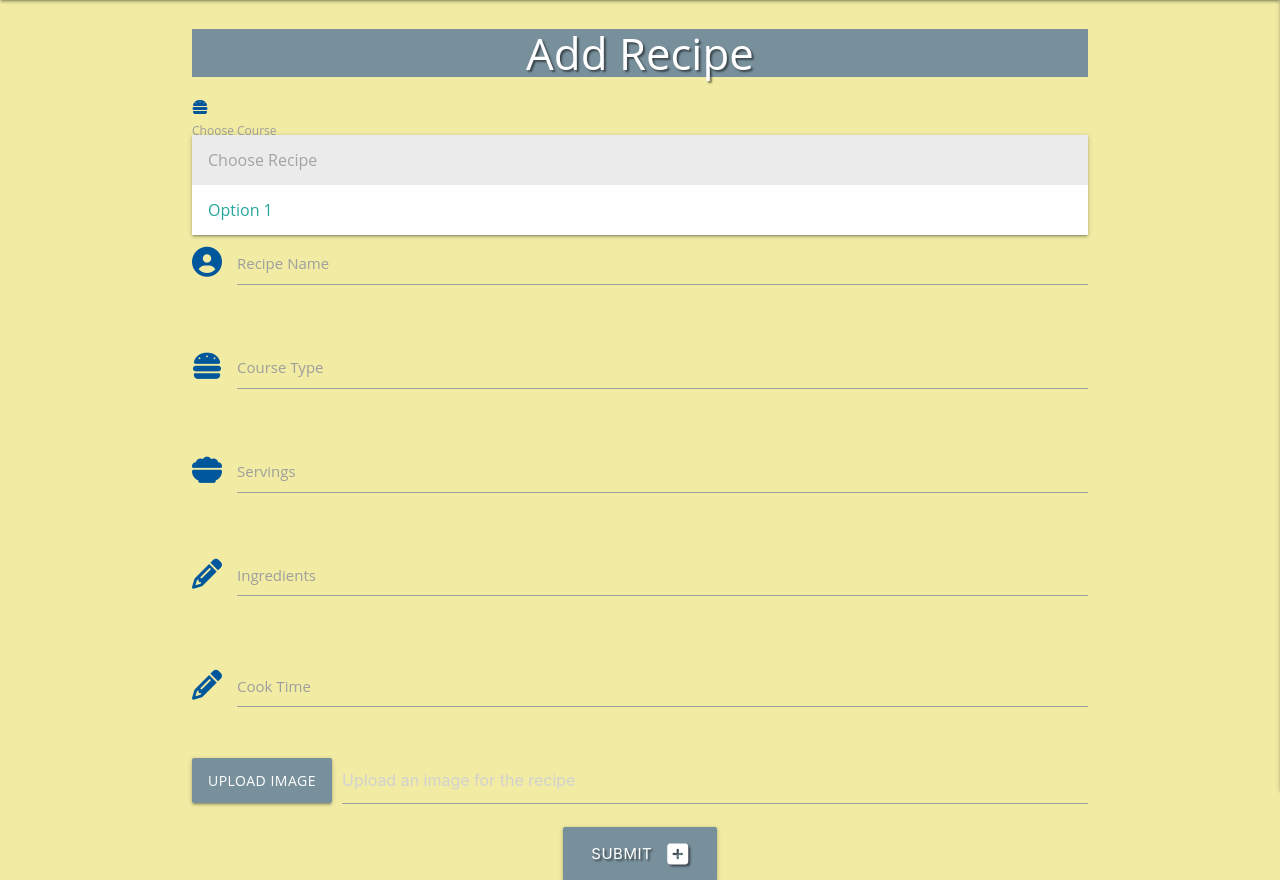
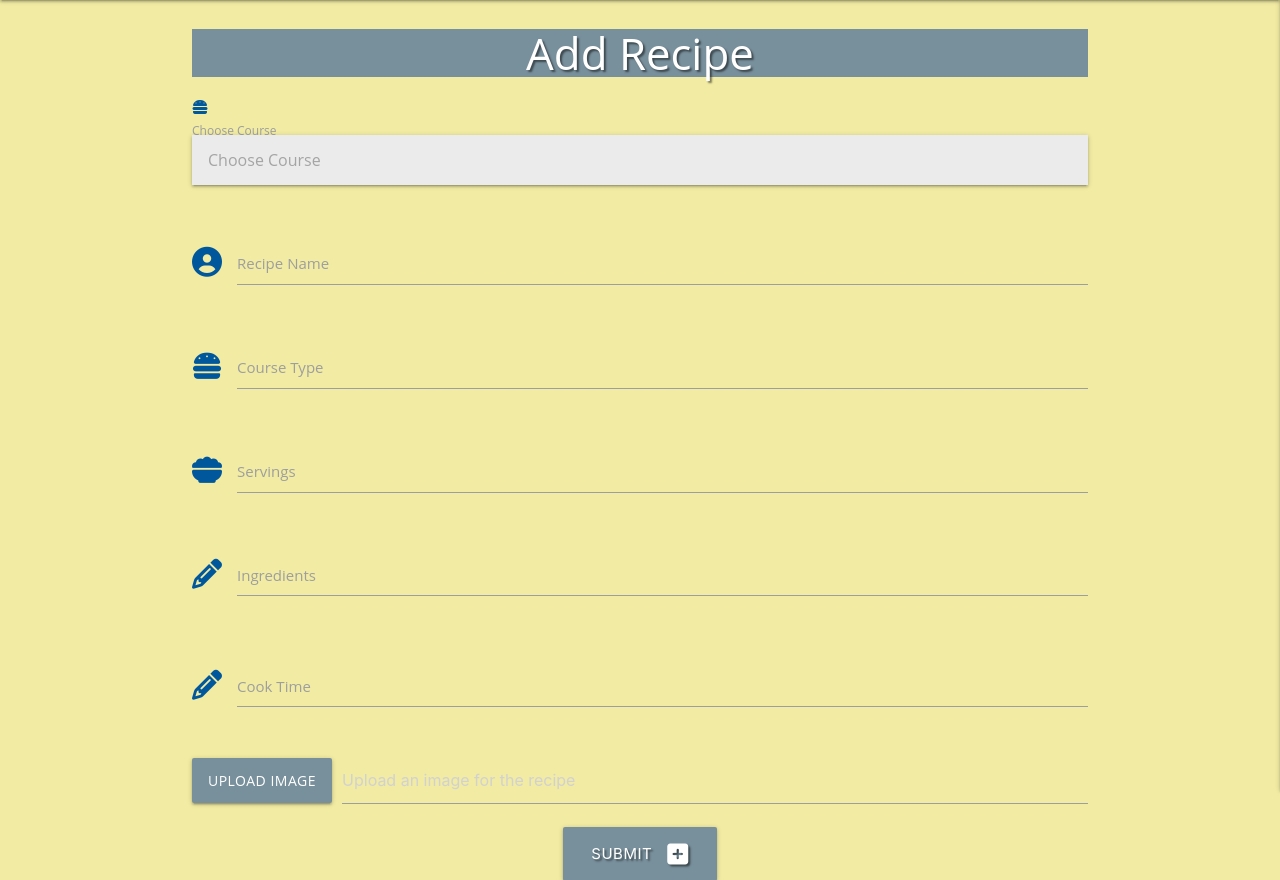
Before and after one commit to curran68/mongo-mex, a Flask app: page /add_recipe in a window 1280 px wide, after a click on "Choose Course". Shown: the part 70-950 px from the top of the page. Run offline with Flask 3, Linux system fonts and the light colour scheme; data that the repository does not hold is empty; some libraries are stand-ins or nearby versions; some web fonts are replaced.

Commit message:
more changes

```diff
--- a/app.py
+++ b/app.py
@@ -110,7 +110,7 @@
         recipe = {
             "recipe_description": request.form.get("recipe_description"),
             "recipe_name": request.form.get("recipe_name"),
-            "recipe_ingredients": request.form.get("recipe_ingredients"),
+            "recipe_ingredients": request.form.getlist("recipe_ingredients"),
             "recipe_servings": request.form.get("recipe_servings"),
             "recipe_cooktime": request.form.get("recipe_cooktime"),
             "created_by": session["user"],
@@ -120,8 +120,8 @@
         flash("Recipe Successfully Added")
         return redirect(url_for("get_recipes"))
 
-    recipes = mongo.db.recipes.find().sort("recipe_name", 1)
-    return render_template("add_recipe.html", recipes=recipes)
+    courses = mongo.db.courses.find().sort("recipe_course", 1)
+    return render_template("add_recipe.html", courses=courses)
 
 
 @app.route("/delete_recipe/<recipe_id>", methods=["GET", "POST"])
--- a/templates/add_recipe.html
+++ b/templates/add_recipe.html
@@ -8,11 +8,10 @@
             <div class="row">
                 <div class="input-field col s12">
                     <select id="recipe_name" name="recipe_name" class="validate" required>
-                        <option value="" disabled selected>Choose Recipe</option>
-                        {% for recipe in recipes %}
-                            <option value="{{ recipe.recipe_name }}">{{ recipe.recipe_name }}</option>
+                        <option value="" disabled selected>Choose Course</option>
+                        {% for course in courses %}
+                            <option value="{{ course.recipe_course }}">{{ course.recipe_course }}</option>
                         {% endfor %}
-                        <option value="1">Option 1</option>
                     </select>
                     <label>Choose Course</label>
                 </div>
--- a/templates/recipes.html
+++ b/templates/recipes.html
@@ -45,14 +45,14 @@
                         <p><strong>Description:</strong> {{ recipe.recipe_description }}</p>
                         <p><strong>Ingredients:</strong></p>
                         <ul>
-                            {% for ingredient in recipe.ingredients_list %}
+                            {% for ingredient in recipe.ingredients %}
                                 <li>{{ ingredient }}</li>
                             {% endfor %}
                         </ul>
                         <p><strong>Servings:</strong> {{ recipe.recipe_servings }}</p>
                         <p><strong>Instructions:</strong></p>
                         <ol>
-                            {% for instruction in recipe.method_list %}
+                            {% for instruction in recipe.ingredients %}
                                 <li>{{ instruction }}</li>
                             {% endfor %}
                         </ol>
```
Also changed, not shown: static/images/pexels-suzyhazelwood-6063625.jpg (added).
